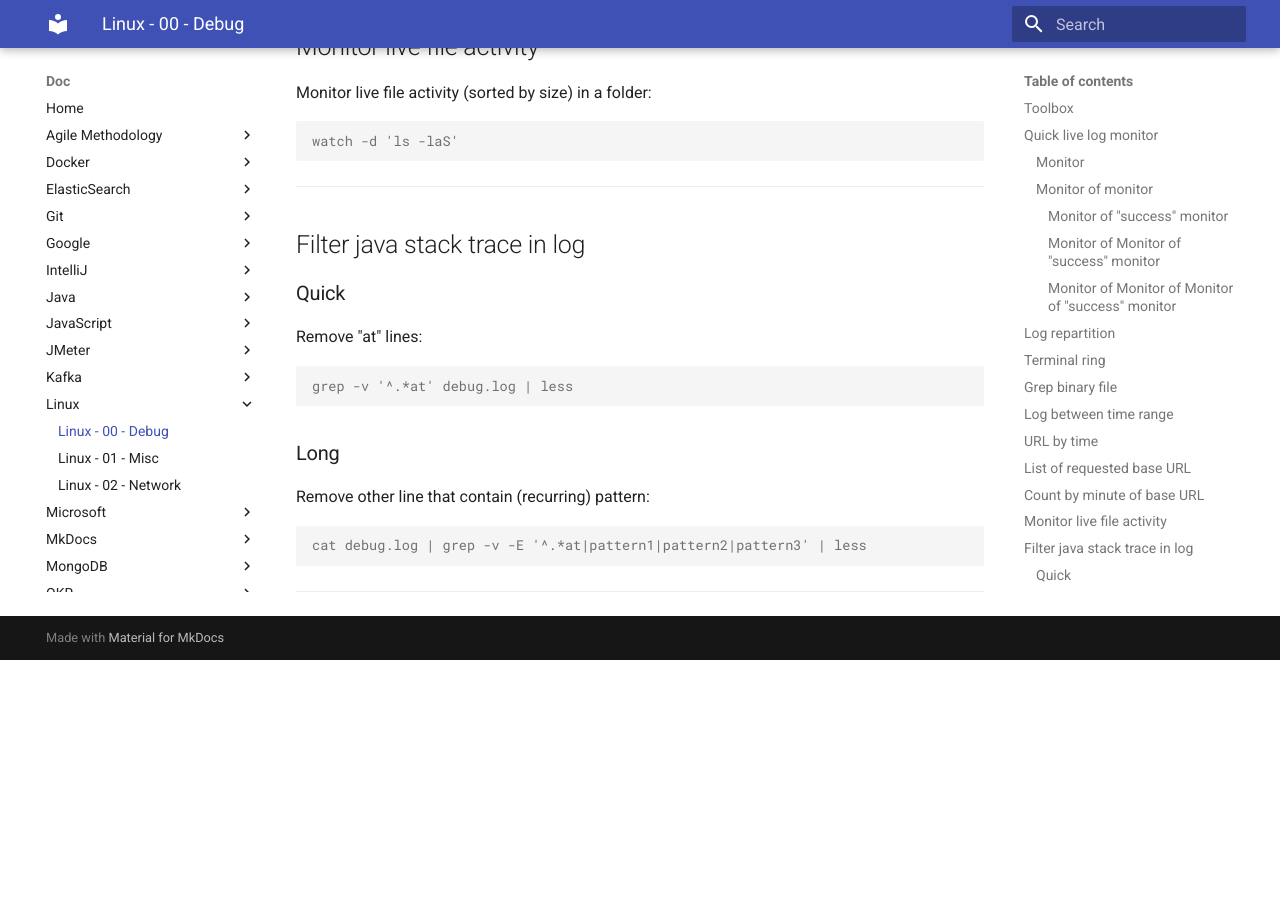
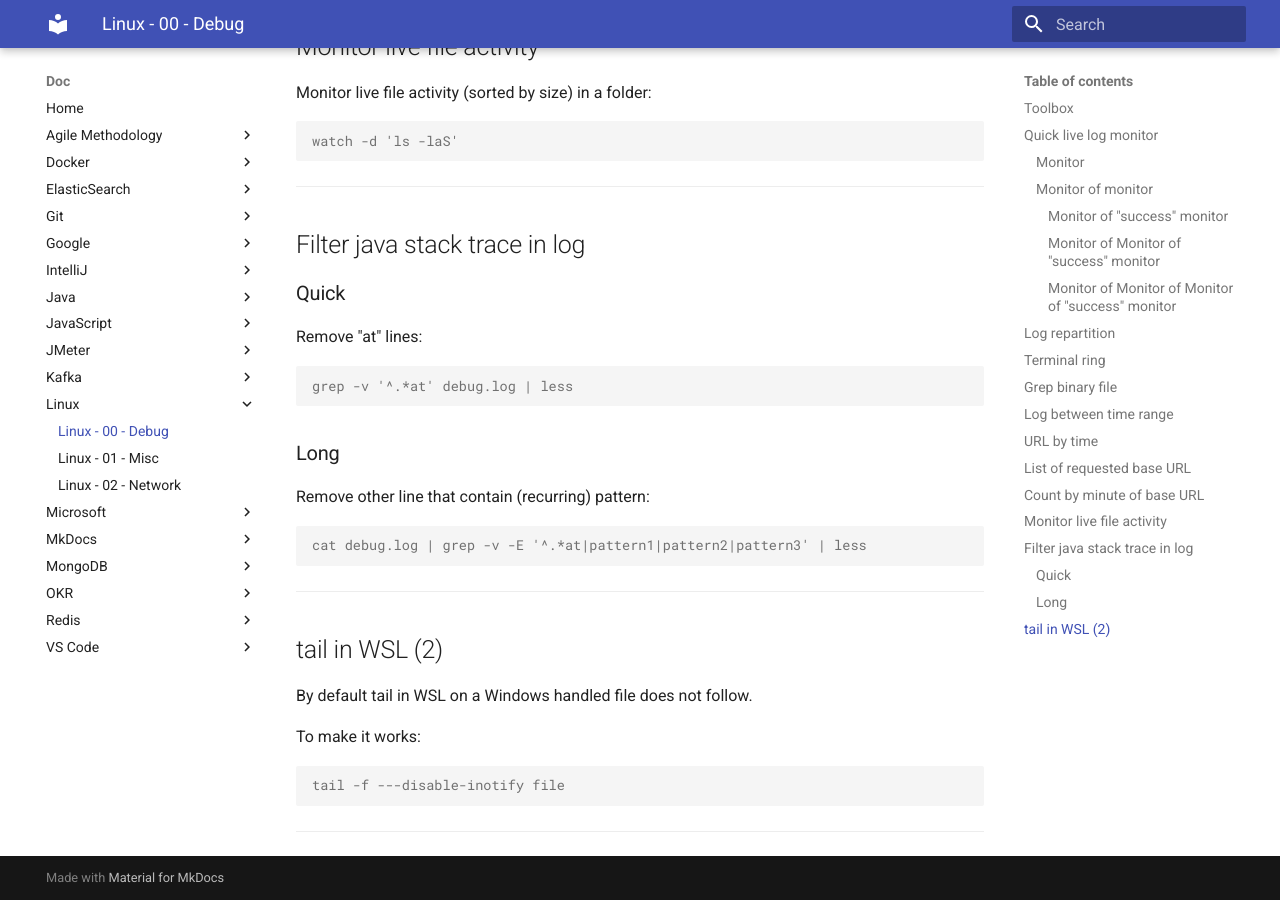
Before and after one commit to oldu73/doc, an MkDocs documentation site: the page built from docs/linux/0-linux-debug.md, in a window 1280 px wide and 900 px high, scrolled down 4143 px. Built offline with MkDocs 1.6.1 and Material for MkDocs 9.7.7, drawn with Linux system fonts in a browser that asks for light colours; before the commit the page ends 4803 px from its top, so only the background shows below that.

Commit message:
linux debug tail in WSL (2)

````diff
--- a/docs/linux/0-linux-debug.md
+++ b/docs/linux/0-linux-debug.md
@@ -242,3 +242,15 @@ cat debug.log | grep -v -E '^.*at|pattern1|pattern2|pattern3' | less
 ```
 
 ***
+
+## tail in WSL (2)
+
+By default tail in WSL on a Windows handled file does not follow.
+
+To make it works:
+
+```console
+tail -f ---disable-inotify file
+```
+
+***
````
